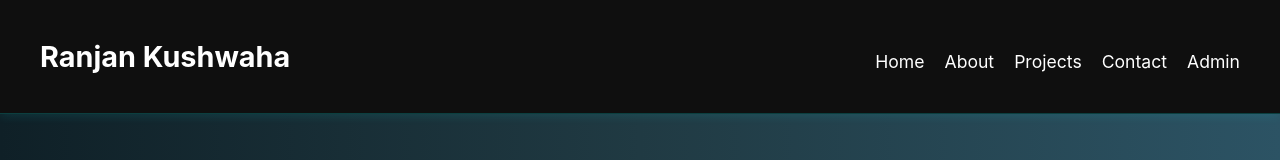
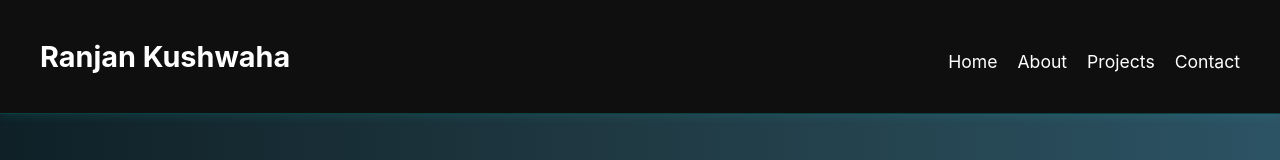
Before and after one commit to ranjan986/my-portfolio, a React (Create React App) app: page / in a window 1280 px wide. Shown: the top 160 px of the page. Built offline with nearby package versions, Linux system fonts and the light colour scheme.

Commit message:
Update Navbar.js

```diff
--- a/src/components/Navbar.js
+++ b/src/components/Navbar.js
@@ -10,7 +10,6 @@ const Navbar = () => {
         <li><a href="#about">About</a></li>
         <li><a href="#projects">Projects</a></li>
         <li><a href="#contact">Contact</a></li>
-        <li><a href='#admin'>Admin</a></li>
       </ul>
     </nav>
   );
```
